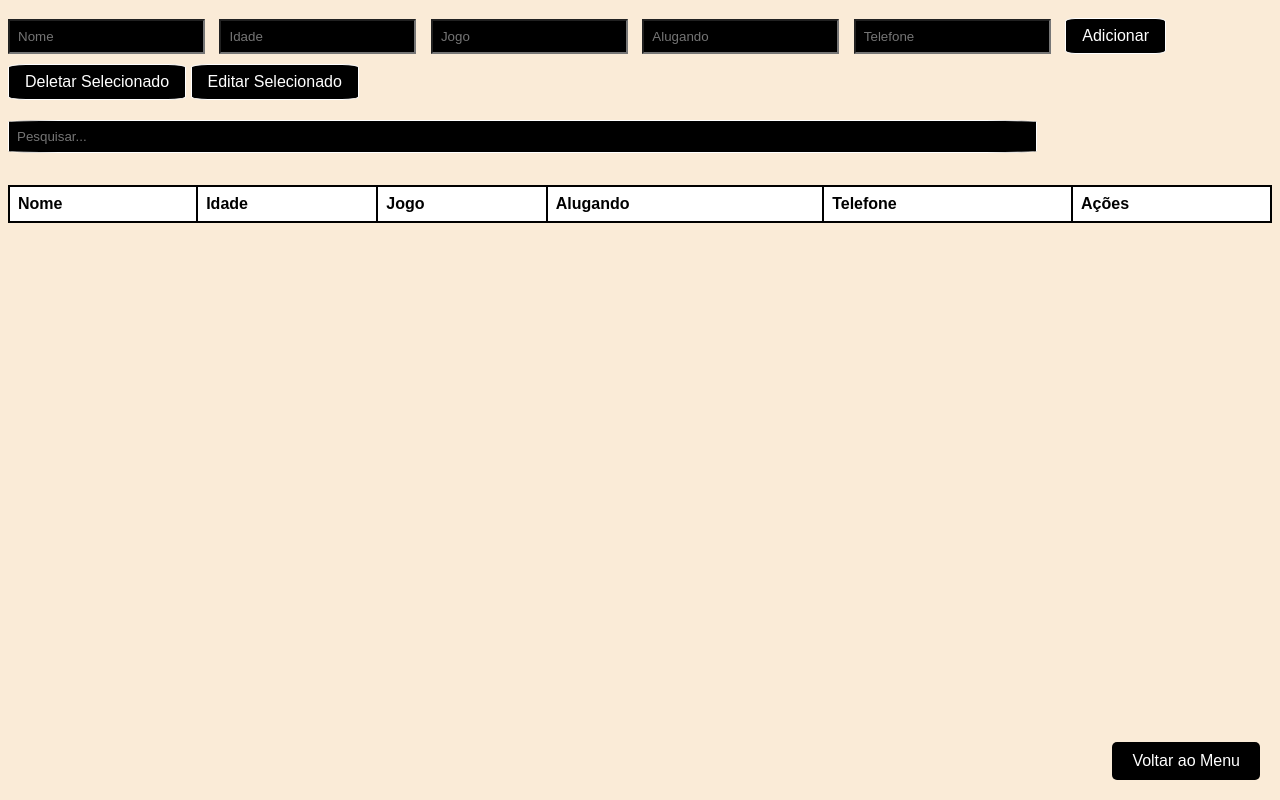
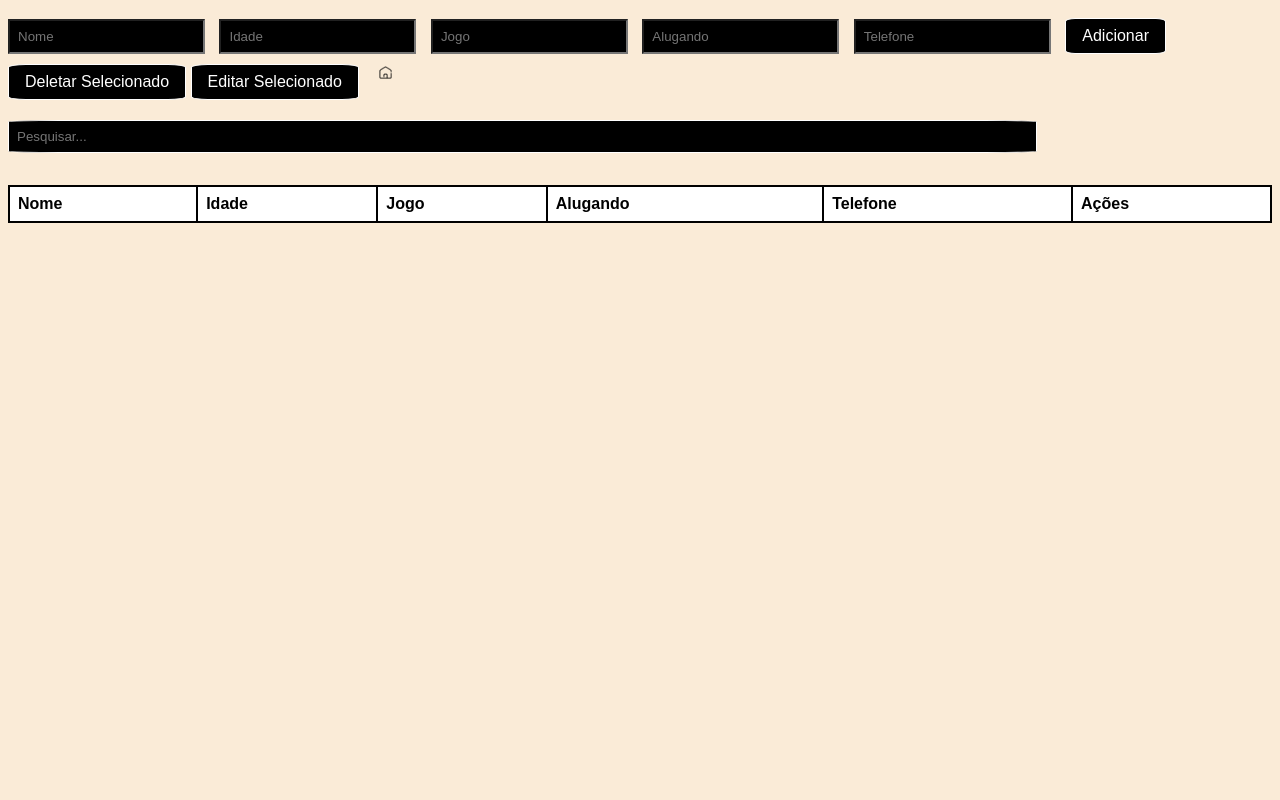
Before and after one commit to MTE230108/TRABALHO-FINAL, a plain HTML site: page front end/tabela clientes.html in a window 1280 px wide. Drawn offline with Linux system fonts and the light colour scheme.

Commit message:
projeto memes

```diff
--- a/front end/tabela clientes.html
+++ b/front end/tabela clientes.html
@@ -52,25 +52,22 @@
             background-color: black;
             color: white;
         }
-        .form-container button {
+        .form-container button, .form-container #back-to-menu-button {
             padding: 8px 16px;
             font-size: 16px;
         }
-        .back-to-menu-button {
-            position: fixed;
-            bottom: 20px;
-            right: 20px;
-            padding: 10px 20px;
-            background-color: #000;
+        #back-to-menu-button {
+            padding: 10px;
             color: white;
             border: none;
             border-radius: 5px;
             cursor: pointer;
-            font-size: 16px;
+            width: 1%;
         }
-        .back-to-menu-button:hover {
-            background-color: #333;
+        #back-to-menu-button:hover {
+            background-color: #999;
         }
+
     </style>
 </head>
 <body>
@@ -83,6 +80,7 @@
         <button id="addRowButton">Adicionar</button>
         <button id="deleteRowButton">Deletar Selecionado</button>
         <button id="editRowButton">Editar Selecionado</button>
+        <img src="casa.png" id="back-to-menu-button" onclick="goToMenu()">
     </div>
 
     <input type="text" id="searchInput" onkeyup="filterTable()" placeholder="Pesquisar...">
@@ -101,8 +99,6 @@
         <tbody>
         </tbody>
     </table>
-
-    <button class="back-to-menu-button" onclick="goToMenu()">Voltar ao Menu</button>
 
     <script>
         var selectedRow = null;
@@ -218,6 +214,7 @@
         function goToMenu() {
             window.location.href = 'menu.html'; // Altere para o caminho da sua página de menu
         }
+
     </script>
 </body>
 </html>
```
Also changed, not shown: front end/TabelaComida.html (+15 -0 lines), front end/TabelaJogos.html (+15 -0 lines), front end/index.html (+1 -0 lines), front end/casa.png (added), front end/teste.html (added).
